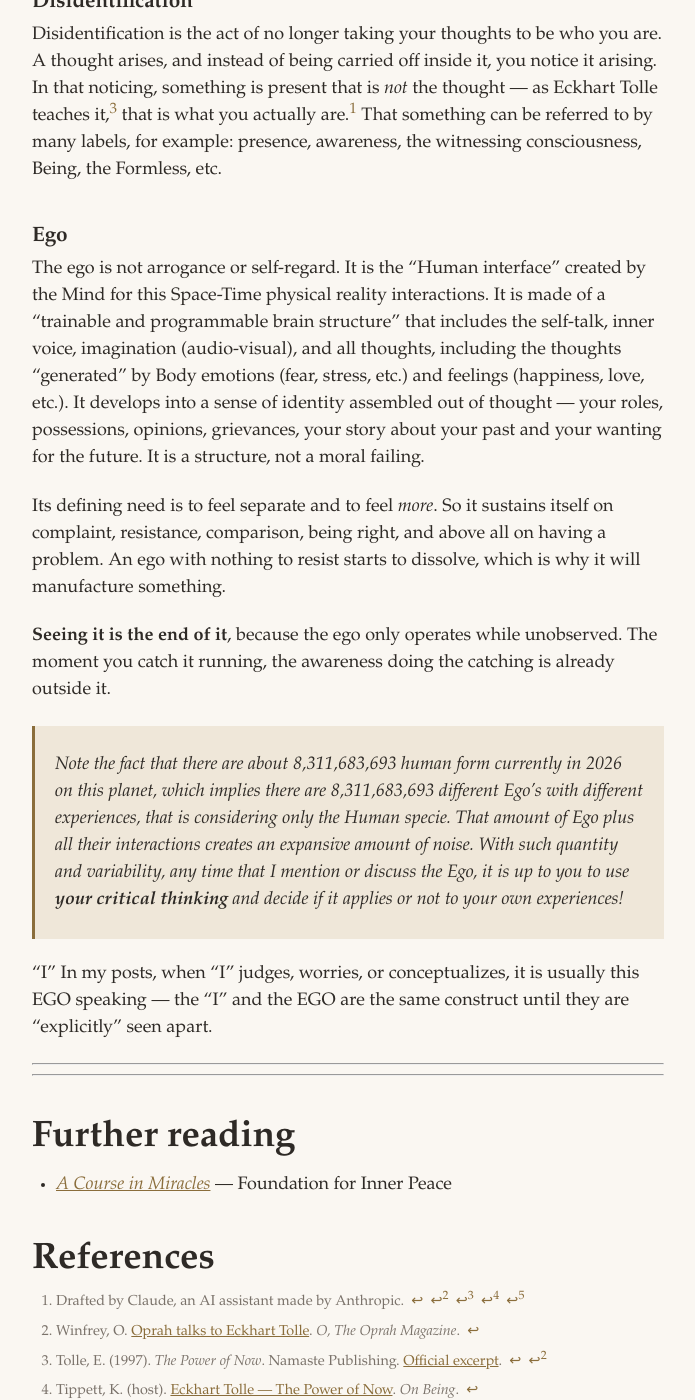
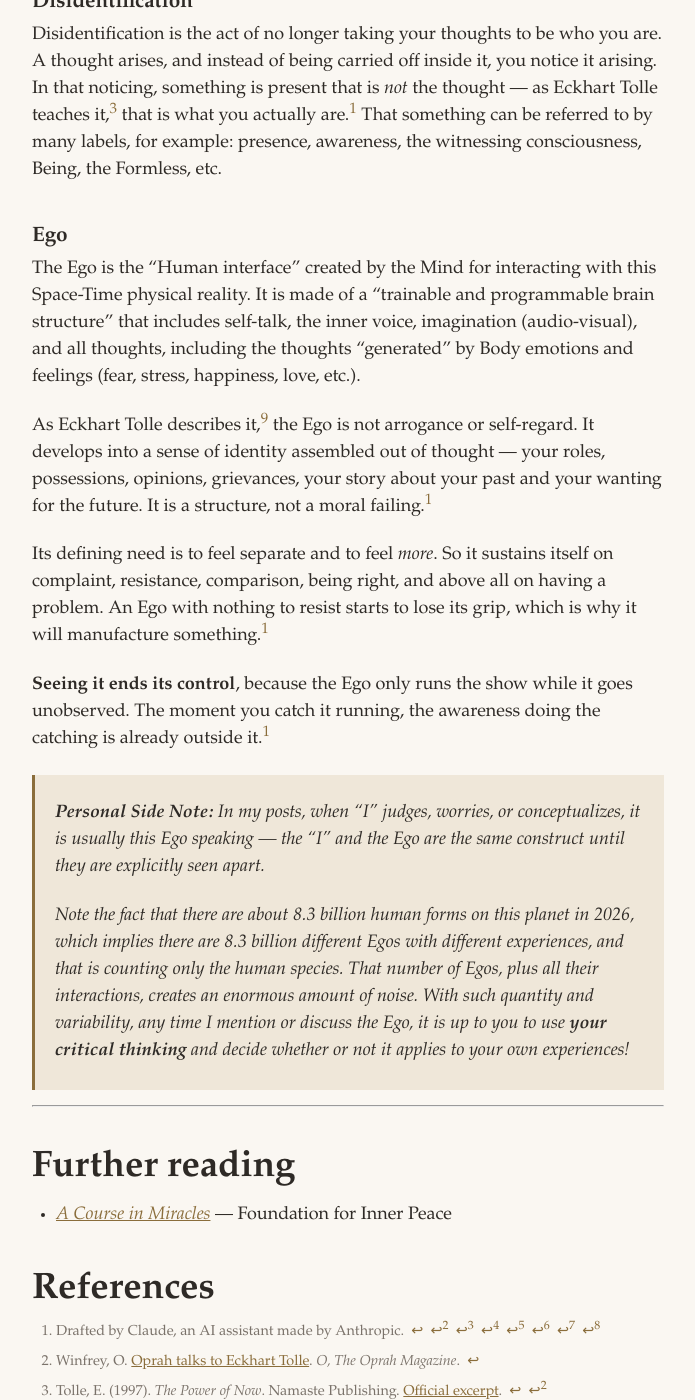
Before and after one commit to FrancoisCharette/myAwakeningJourney, a Jekyll site: the page built from _posts/2026-08-29-spiritual-glossary.md, in a window 1280 px wide and 1400 px high, scrolled down 2694 px. Shown: the whole window, without its empty margins (292-987 px from the left). Built offline with Jekyll 4.4.1, drawn with Linux system fonts in a browser that asks for light colours; comment, search, counter and statistics services are not loaded; some of the changed text lies outside the part shown.

Commit message:
Glossary: Ego review, A New Earth reference, single rule
Separates the author's own definition from the AI-drafted Tolle summary,
fixes the contradiction with the Awakening entry (seeing the Ego ends its
control, not the Ego itself), restores the author's 'I' sentence in a
side note, and corrects the population note.

Co-Authored-By: Claude Opus 5.5 <noreply@anthropic.com>

```diff
--- a/_posts/2026-08-29-spiritual-glossary.md
+++ b/_posts/2026-08-29-spiritual-glossary.md
@@ -58,20 +58,20 @@ Disidentification is the act of no longer taking your thoughts to be who you are
 
 
 ### Ego
-The ego is not arrogance or self-regard. It is the "Human interface"  created by the Mind for this Space-Time physical reality interactions. It is made of a "trainable and programmable brain structure" that includes the self-talk, inner voice, imagination (audio-visual), and all thoughts, including the thoughts "generated" by Body emotions (fear, stress, etc.) and feelings (happiness, love, etc.). It develops into a sense of identity assembled out of thought — your roles, possessions, opinions, grievances, your story about your past and your wanting for the future. It is a structure, not a moral failing.
+The Ego is the "Human interface" created by the Mind for interacting with this Space-Time physical reality. It is made of a "trainable and programmable brain structure" that includes self-talk, the inner voice, imagination (audio-visual), and all thoughts, including the thoughts "generated" by Body emotions and feelings (fear, stress, happiness, love, etc.).
 
-Its defining need is to feel separate and to feel _more_. So it sustains itself on complaint, resistance, comparison, being right, and above all on having a problem. An ego with nothing to resist starts to dissolve, which is why it will manufacture something.
+As Eckhart Tolle describes it,[^new-earth] the Ego is not arrogance or self-regard. It develops into a sense of identity assembled out of thought — your roles, possessions, opinions, grievances, your story about your past and your wanting for the future. It is a structure, not a moral failing.[^claude]
 
-**Seeing it is the end of it**, because the ego only operates while unobserved. The moment you catch it running, the awareness doing the catching is already outside it.
+Its defining need is to feel separate and to feel _more_. So it sustains itself on complaint, resistance, comparison, being right, and above all on having a problem. An Ego with nothing to resist starts to lose its grip, which is why it will manufacture something.[^claude]
 
->Note the fact that there are about 8,311,683,693 human form currently in 2026 on this planet, which implies there are 8,311,683,693 different Ego's with different experiences, that is considering only the Human specie. That amount of Ego plus all their interactions creates an expansive amount of noise. With such quantity and variability, any time that I mention or discuss the Ego, it is up to you to use __your critical thinking__ and decide if it applies or not to your own experiences!
+**Seeing it ends its control**, because the Ego only runs the show while it goes unobserved. The moment you catch it running, the awareness doing the catching is already outside it.[^claude]
+
+> __Personal Side Note:__
+> In my posts, when "I" judges, worries, or conceptualizes, it is usually this Ego speaking — the "I" and the Ego are the same construct until they are explicitly seen apart.
+>
+> Note the fact that there are about 8.3 billion human forms on this planet in 2026, which implies there are 8.3 billion different Egos with different experiences, and that is counting only the human species. That number of Egos, plus all their interactions, creates an enormous amount of noise. With such quantity and variability, any time I mention or discuss the Ego, it is up to you to use __your critical thinking__ and decide whether or not it applies to your own experiences!
 
 
-"I"
- In my posts, when "I" judges, worries, or conceptualizes, it is usually this EGO speaking — the "I" and the EGO are the same construct until they are "explicitly" seen apart.
-
-
----
 ---
 # Further reading
 
@@ -94,3 +94,5 @@ Its defining need is to feel separate and to feel _more_. So it sustains itself
 [^carhart-harris-2010]: Carhart-Harris, R. L., & Friston, K. J. (2010). [The default-mode, ego-functions and free-energy: a neurobiological account of Freudian ideas](https://pmc.ncbi.nlm.nih.gov/articles/PMC2850580). *Brain*, 133(4), 1265–1283.
 
 [^brewer-2011]: Brewer, J. A., et al. (2011). [Meditation experience is associated with differences in default mode network activity and connectivity](https://www.pnas.org/doi/10.1073/pnas.1112029108). *PNAS*, 108(50), 20254–20259.
+
+[^new-earth]: Tolle, E. (2005). *A New Earth: Awakening to Your Life's Purpose*. Dutton.
```
